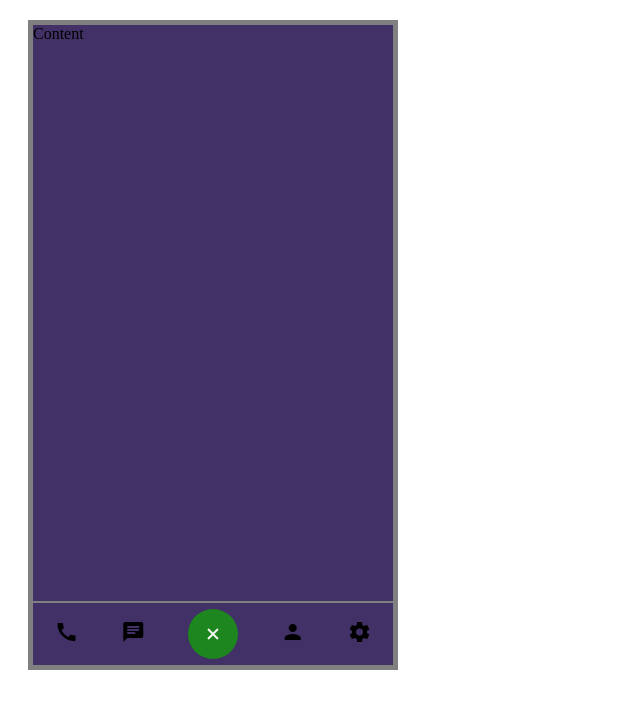
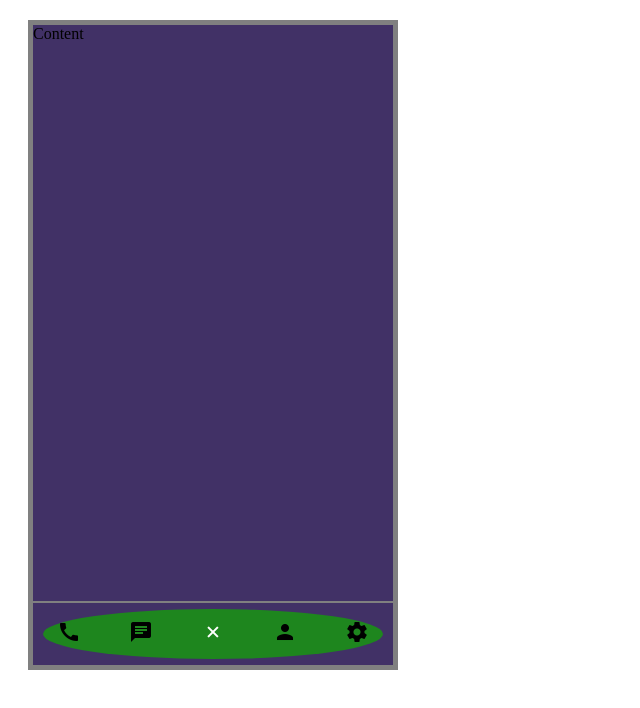
Before and after one commit to Ken-MR/mobile-menu, a plain HTML site: page index.html in a window 1280 px wide. Both pictures are taken after a click on the icon "add". Shown: the whole page, without its empty margins (0-640 px from the left). Drawn offline with Linux system fonts and the light colour scheme.

Commit message:
Adjust position of circle so its behind all icons and made it animate when plus sign is clicked

```diff
--- a/index.html
+++ b/index.html
@@ -10,6 +10,7 @@
     <div class="screen">
       <div class="page">Content</div>
       <div class="nav_menu">
+        <span id="nav_bar"></span>
         <div class="nav_button">
           <i class = "material-icons call">call</i>
         </div>
@@ -17,9 +18,9 @@
           <i class = "material-icons message">chat</i>
         </div>
         <div class="nav_icon">
-          <span class="nav_bar">
+
             <i id="open_close" class = "material-icons unclicked">add</i>
-          </span>
+
         </div>
         <div class="nav_button">
           <i class = "material-icons account">person</i>
--- a/mobile-menu.js
+++ b/mobile-menu.js
@@ -1,19 +1,27 @@
 const mobile_menu = (() => {
-  const rotateNavigation = (item) => {
-    item.addEventListener('click', () => {
-      if (item.classList.contains('clicked')) {
-        item.classList.add('unclicked');
-        item.classList.remove('clicked');
+  const expandNavigation = (navButton, navBar) => {
+    navButton.addEventListener('click', () => {
+      if (navButton.classList.contains('clicked')) {
+        navButton.classList.add('unclicked');
+        navButton.classList.remove('clicked');
+
+        navBar.classList.add('retract');
+        navBar.classList.remove('expand');
       }
       else {
-        item.classList.add('clicked');
-        item.classList.remove('unclicked');
+        navButton.classList.add('clicked');
+        navButton.classList.remove('unclicked');
+
+        navBar.classList.add('expand');
+        navBar.classList.remove('retract');
       }
     });
   }
-  return { rotateNavigation };
+  return { expandNavigation };
 })();
 
 const navButton = document.getElementById('open_close');
 
-mobile_menu.rotateNavigation(navButton);
+const navBar = document.getElementById('nav_bar');
+
+mobile_menu.expandNavigation(navButton, navBar);
--- a/style.css
+++ b/style.css
@@ -19,9 +19,10 @@
   display: flex;
   justify-content: space-around;
   align-items: center;
+  position: relative;
 }
 
-.nav_bar {
+#nav_bar {
   display: table-cell;
   vertical-align: middle;
   height: 64px;
@@ -36,6 +37,14 @@
   font-size: 1.2em;
   width: 50px;
   margin: 0 auto;
+
+  position: absolute;
+
+}
+
+#open_close, .nav_button {
+  position: relative;
+  z-index: 10;
 }
 
 #open_close {
@@ -54,3 +63,16 @@
   transform: rotate(0deg);
   transition: transform 0.3s ease-in-out;
 }
+
+.expand {
+  animation: expansion 0.3s ease-in-out 0s 1 normal forwards;
+}
+
+@keyframes expansion {
+  from {
+    width: 50px;
+  }
+  to {
+    width: 340px;
+  }
+}
```
